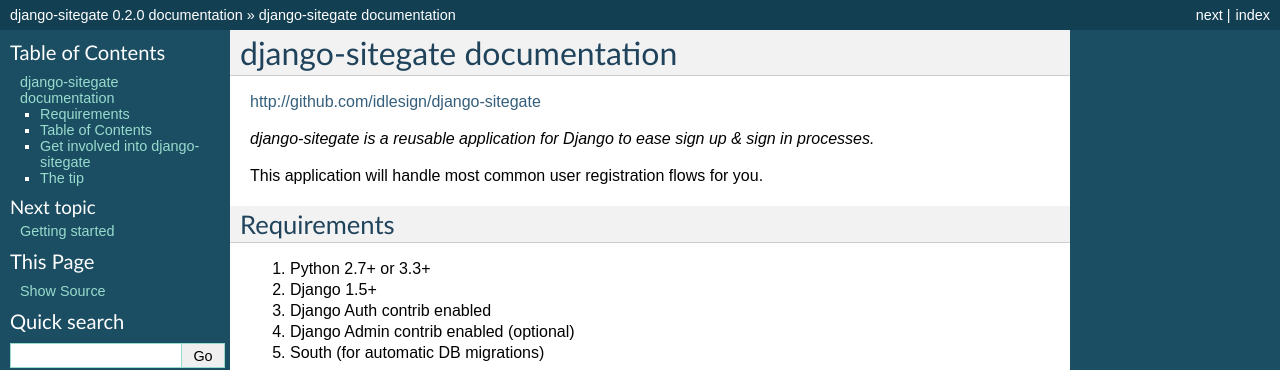
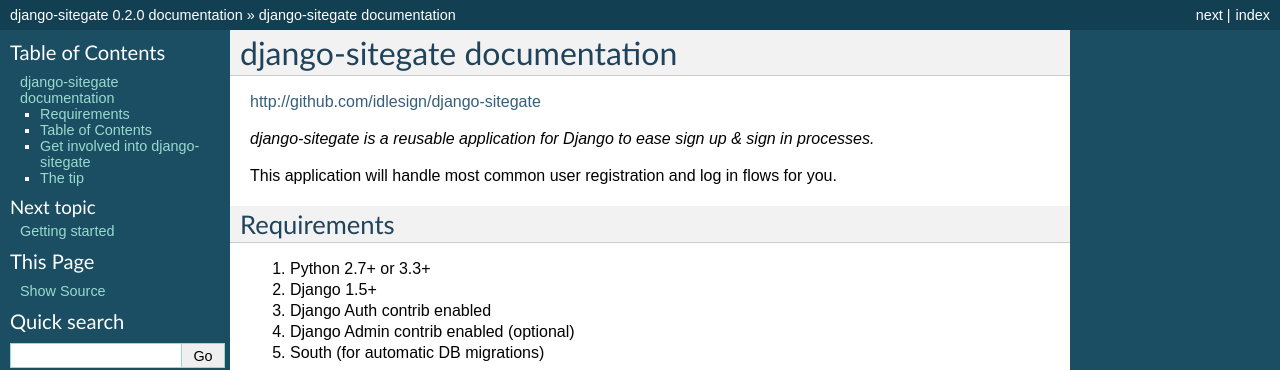
Before and after one commit to idlesign/django-sitegate, a Sphinx documentation site: the page built from docs/source/index.rst, in a window 1280 px wide. Shown: the top 370 px of the page. Built offline with Sphinx 7.4.7, drawn with Linux system fonts in a browser that asks for light colours.

Commit message:
Documentation updated.

```diff
--- a/README.rst
+++ b/README.rst
@@ -8,7 +8,7 @@
 
 *django-sitegate is a reusable application for Django to ease sign up & sign in processes.*
 
-This application will handle most common user registration flows for you.
+This application will handle most common user registration and log in flows for you.
 
 **Sign in**
 
--- a/docs/source/index.rst
+++ b/docs/source/index.rst
@@ -5,7 +5,7 @@
 
 *django-sitegate is a reusable application for Django to ease sign up & sign in processes.*
 
-This application will handle most common user registration flows for you.
+This application will handle most common user registration and log in flows for you.
 
 
 Requirements
```
